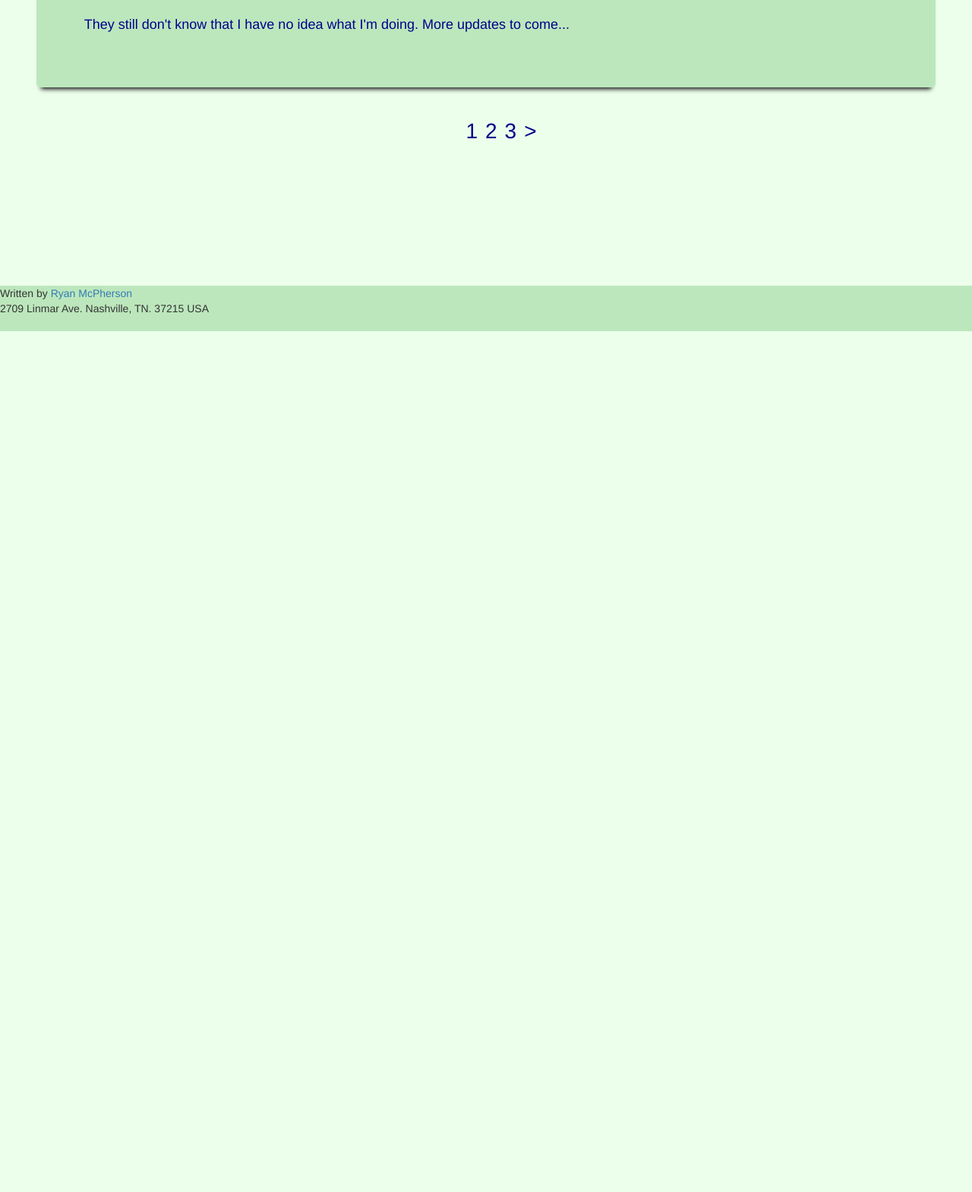
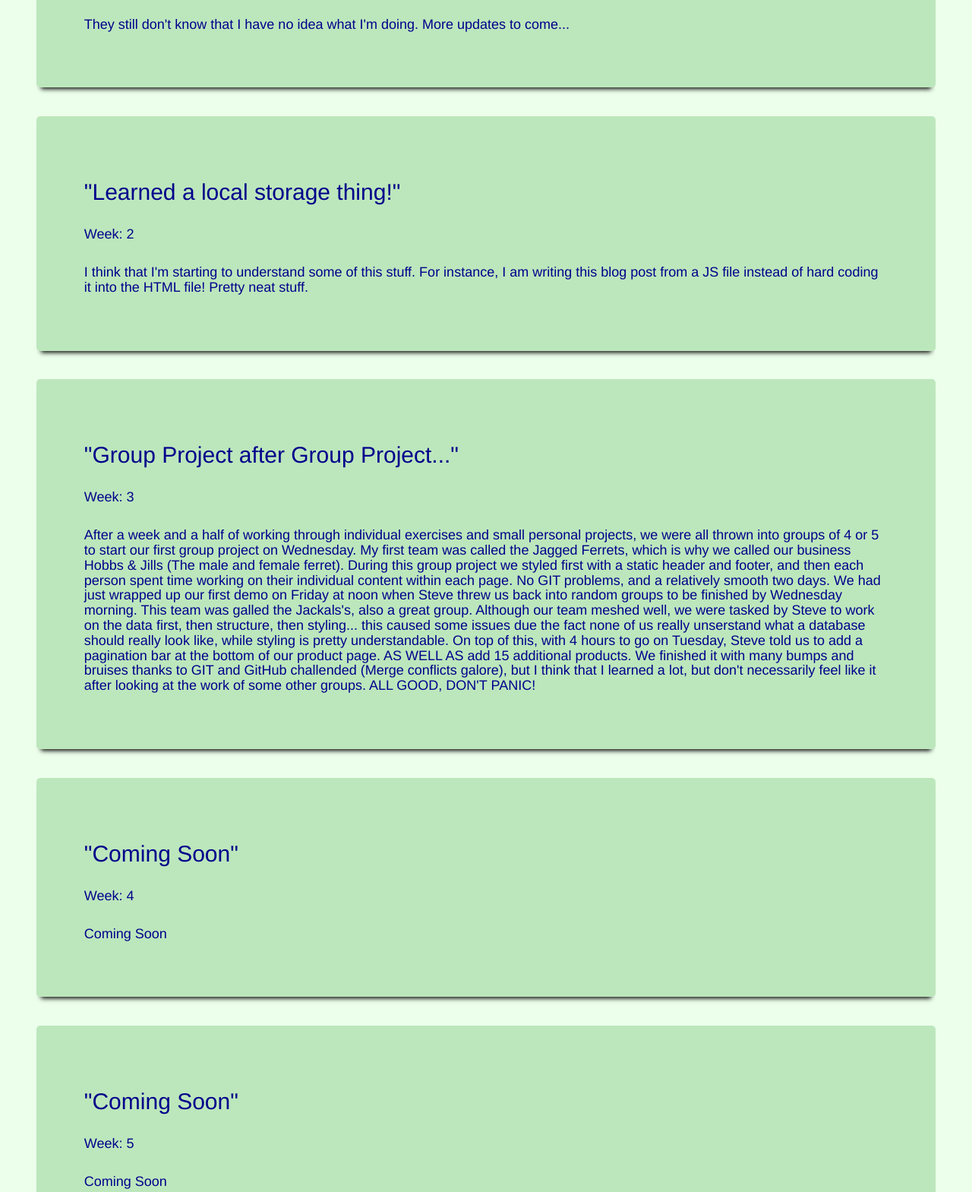
Before and after one commit to mmcpher2/mmcpher2.github.io, a plain HTML site: page HTML/blog.html in a window 1280 px wide. Shown: the part 364-1933 px from the top of the page at 76% size. Before the commit the page ends 800 px from the top, so only its background shows below. Drawn offline with nearby package versions, Linux system fonts and the light colour scheme.

Commit message:
Added 5 blogs per pagination page with css

```diff
--- a/CSS/blog-styles.css
+++ b/CSS/blog-styles.css
@@ -11,15 +11,6 @@
     color: darkblue;
 }
 
-
-.blogBox {
-    margin: 3%;
-    padding: 5%;
-    background: rgba(76, 175, 80, 0.3);
-    border-radius: 5px;
-    box-shadow: 0 8px 6px -6px black;
-}
-
 .blogBox h4 {
     padding-top: 20px;
 }
@@ -27,3 +18,11 @@
 .blogBox #blogDisplayer {
     color: darkblue;
 }
+
+.boxy {
+    margin: 3%;
+    padding: 5%;
+    background: rgba(76, 175, 80, 0.3);
+    border-radius: 5px;
+    box-shadow: 0 8px 6px -6px black;
+}
--- a/JS/blog-factory.js
+++ b/JS/blog-factory.js
@@ -23,10 +23,45 @@ const weekThree = {
     "Title": "Group Project after Group Project...",
     "Post": "After a week and a half of working through individual exercises and small personal projects, we were all thrown into groups of 4 or 5 to start our first group project on Wednesday. My first team was called the Jagged Ferrets, which is why we called our business Hobbs & Jills (The male and female ferret).  During this group project we styled first with a static header and footer, and then each person spent time working on their individual content within each page. No GIT problems, and a relatively smooth two days.  We had just wrapped up our first demo on Friday at noon when Steve threw us back into random groups to be finished by Wednesday morning.  This team was galled the Jackals's, also a great group.  Although our team meshed well, we were tasked by Steve to work on the data first, then structure, then styling... this caused some issues due the fact none of us really unserstand what a database should really look like, while styling is pretty understandable.  On top of this, with 4 hours to go on Tuesday, Steve told us to add a pagination bar at the bottom of our product page. AS WELL AS add 15 additional products.  We finished it with many bumps and bruises thanks to GIT and GitHub challended (Merge conflicts galore), but I think that I learned a lot, but don't necessarily feel like it after looking at the work of some other groups.  ALL GOOD, DON'T PANIC!",
 }
+const weekFour = {
+    "Week": "Week: 4",
+    "Title": "Coming Soon",
+    "Post": "Coming Soon",
+}
+const weekFive = {
+    "Week": "Week: 5",
+    "Title": "Coming Soon",
+    "Post": "Coming Soon",
+}
+const weekSix = {
+    "Week": "Week: 6",
+    "Title": "Coming Soon",
+    "Post": "Coming Soon",
+}
+const weekSeven = {
+    "Week": "Week: 7",
+    "Title": "Coming Soon",
+    "Post": "Coming Soon",
+}
+const weekEight = {
+    "Week": "Week: 8",
+    "Title": "Coming Soon",
+    "Post": "Coming Soon",
+}
+const weekNine = {
+    "Week": "Week: 9",
+    "Title": "Coming Soon",
+    "Post": "Coming Soon",
+}
+const weekTen = {
+    "Week": "Week: 10",
+    "Title": "Coming Soon",
+    "Post": "Coming Soon",
+}
 
 // Pushing objects into array
 
-blogs.push(weekOne, weekTwo, weekThree)
+blogs.push(weekOne, weekTwo, weekThree, weekFour, weekFive, weekSix, weekSeven, weekEight, weekNine, weekTen)
 
 //Created a constant variable holding the stringified array
 
--- a/JS/blog-pagination.js
+++ b/JS/blog-pagination.js
@@ -1,7 +1,7 @@
 
-
+{
 const totalItems = storedBlogs.length
-const itemsPerPage = 1
+const itemsPerPage = 5
 const numberOfPages = Math.ceil(totalItems / itemsPerPage)
 const paginationEl = document.getElementById("blogPaginator")
 const blogEl = document.getElementById("blogDisplayer")
@@ -41,17 +41,17 @@ function produceBlogs (event) {
 
     // Change the class name of the previous arrow
     if ((pageNumber - 1) === 0) {
-        previousEl.style.display = "none"
+        previousEl.style.visibility = "hidden"
     } else {
-        previousEl.style.display = "inline"
+        previousEl.style.visibility = "visible"
         previousEl.className = `page-${pageNumber - 1}`
     }
 
     // Change the class name of the next arrow
     if ((pageNumber + 1) > numberOfPages) {
-        nextEl.style.display = "none"
+        nextEl.style.visibility = "hidden"
     } else {
-        nextEl.style.display = "inline"
+        nextEl.style.visibility = "visible"
         nextEl.className = `page-${pageNumber + 1}`
     }
 
@@ -65,7 +65,7 @@ function produceBlogs (event) {
     for (let i = 0; i < itemsToDisplay.length; i++) {
         let currentBlog = itemsToDisplay[i];
         blogEl.innerHTML += `
-        <section class="${currentBlog.Title}">
+        <section class="boxy" class="${currentBlog.Title}">
         <h2>"${currentBlog.Title}"</h1>
         <h4>${currentBlog.Week}</h4>
         <h4>${currentBlog.Post}</h4>
@@ -80,7 +80,7 @@ const blogLinks = document.getElementsByClassName("blogPage")
 // Add event listeners to each <a> element in the pagination
 for (let j = 0; j < blogLinks.length; j++) {
     let thisblogEl = blogLinks[j];
-    thisblogEl.addEventListener("click", produceBlogs, false);
+    thisblogEl.addEventListener("click", produceBlogs);
 }
 
 produceBlogs({
@@ -91,3 +91,4 @@ produceBlogs({
 
 previousEl.addEventListener("click", produceBlogs)
 nextEl.addEventListener("click", produceBlogs)
+}
```
